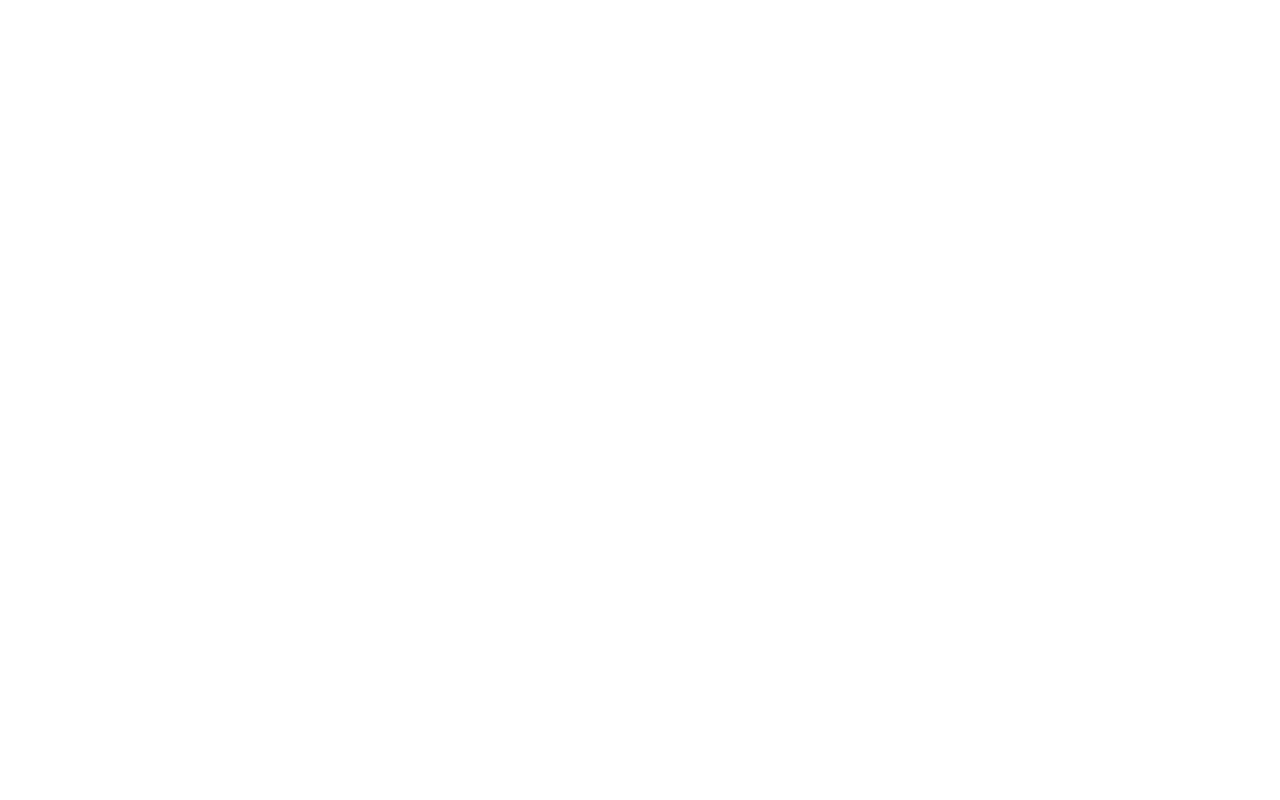
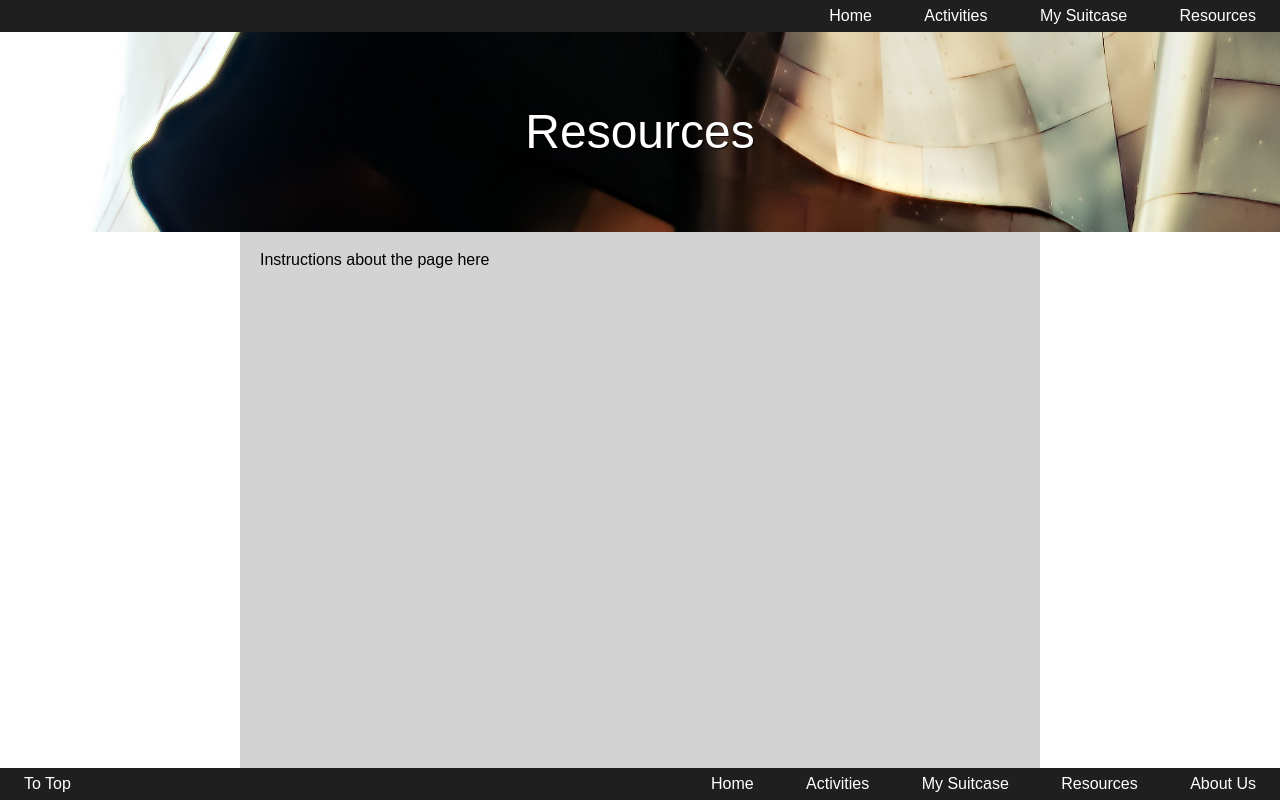
Before and after one commit to hsindorf/japan-to-seattle, a plain HTML site: page resources.html in a window 1280 px wide. Drawn offline with Linux system fonts and the light colour scheme.

Commit message:
finish basic structure

```diff
--- a/css/style.css
+++ b/css/style.css
@@ -7,20 +7,17 @@ body {
 
 nav {
   height: 32px;
-  background-color: #404040;
+  background-color: #1f1f1f;
 }
 
-nav ul {
+header nav ul,
+#footer-nav {
   float: right;
 }
 
 li {
   padding: 8px 1.5em;
   display: inline-block;
-}
-
-main {
-  clear: both;
 }
 
 nav a {
@@ -35,9 +32,18 @@ nav a:hover {
 /* page heading section */
 
 #heading-section {
+  background-size: 2500px;
+}
+
+#home #heading-section {
+  height: calc(100vh - 33px);
+  background-image: url('../img/seattle.jpg');
+  background-size: cover;
+}
+
+#not-home #heading-section {
   height: 200px;
   background-image: url('../img/emp.jpg');
-  background-size: 2500px;
 }
 
 h1 {
@@ -48,12 +54,21 @@ h1 {
   text-shadow: 1px 1px 1px rgba(0,0,0,.8);
 }
 
+/* main content section */
+
 main {
-  background: rgb(223, 235, 231);
+  clear: both;
+  background: rgb(211, 211, 211);
   width: 800px;
   max-width: 100vw;
-  height: 100vh;
+  min-height: calc(100vh - 264px);
   box-sizing: border-box;
   margin: 0 auto;
   padding:  20px;
 }
+
+/* footer */
+
+#to-top {
+  float: left;
+}
--- a/resources.html
+++ b/resources.html
@@ -6,9 +6,39 @@
   <meta http-equiv="X-UA-Compatible" content="ie=edge">
   <link rel="stylesheet" href="css/reset.css">
   <link rel="stylesheet" href="css/style.css">
-  <title>About Us</title>
+  <title>Resources</title>
 </head>
-<body>
-
+<body id="not-home">
+  <header>
+    <nav>
+      <ul>
+        <li><a href="index.html">Home</a></li>
+        <li><a href="activities.html">Activities</a></li>
+        <li><a href="my-suitcase.html">My Suitcase</a></li>
+        <li><a href="resources.html">Resources</a></li>
+      </ul>
+    </nav>
+    <div id="heading-section">
+      <h1>Resources</h1>
+    </div>
+  </header>
+  <main>
+    <p>Instructions about the page here</p>
+    <section id="activity-container"></section>
+  </main>
+  <footer>
+      <nav>
+          <ul id="to-top">
+              <li><a href="#not-home">To Top</a></li>
+          </ul>
+          <ul id="footer-nav">
+            <li><a href="index.html">Home</a></li>
+            <li><a href="activities.html">Activities</a></li>
+            <li><a href="my-suitcase.html">My Suitcase</a></li>
+            <li><a href="resources.html">Resources</a></li>
+            <li><a href="about-us.html">About Us</a></li>
+          </ul>
+        </nav>
+  </footer>
 </body>
 </html>
```
Also changed, not shown: about-us.html (+32 -2 lines), activities.html (+5 -2 lines), index.html (+16 -3 lines), my-suitcase.html (+32 -2 lines), img/seattle.jpg (added).
